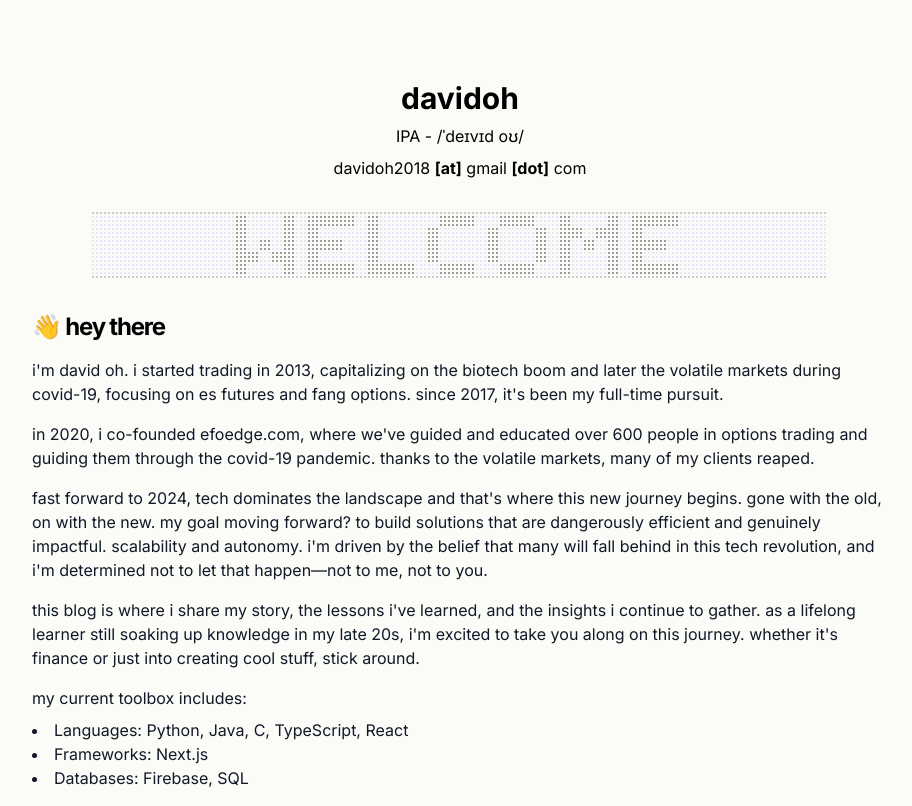
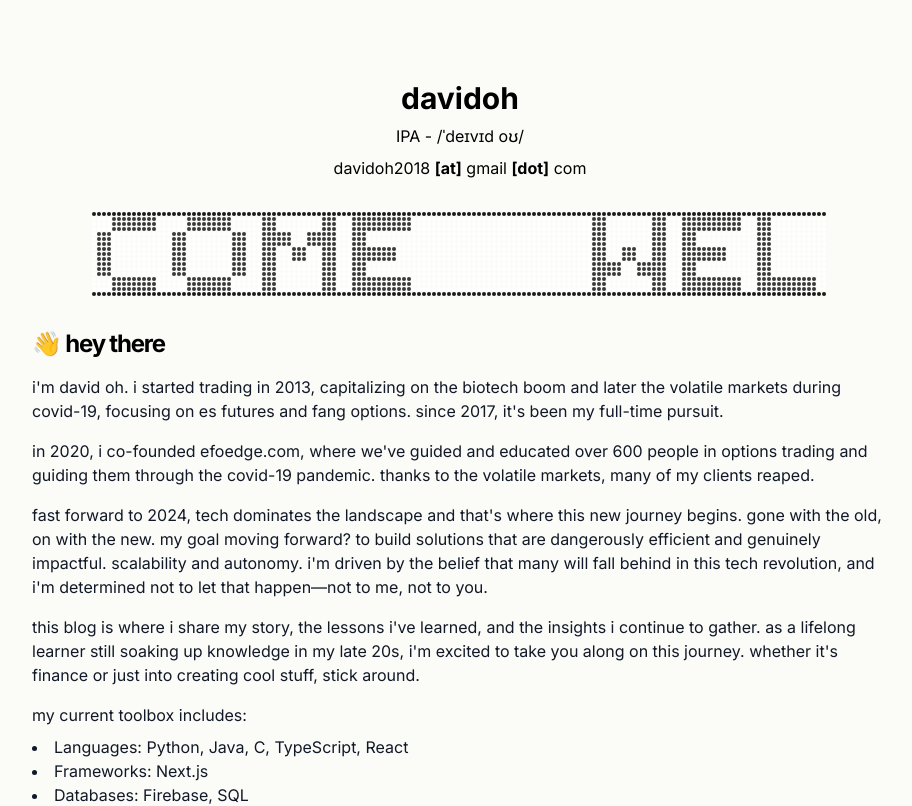
Before and after one commit to dkoh2018/itsdavidoh.com, a Next.js app: page / in a window 1280 px wide. Shown: the top 806 px of the page, without its empty margins (180-1092 px from the left). Built offline with nearby package versions, Linux system fonts and the light colour scheme.

Commit message:
made lightboard fixes

```diff
--- a/src/app/_components/lightboardsection.tsx
+++ b/src/app/_components/lightboardsection.tsx
@@ -1,17 +1,30 @@
 "use client";
 
-import { useState, useEffect } from "react";
+import { useState, useEffect, useCallback } from "react";
 import { LightBoard, PatternCell } from "./ui/lightboard";
 
-export default function LightBoardSection() {
+export function LightBoardSection() {
   const [controlledDrawState, setControlledDrawState] =
     useState<PatternCell>("2");
   const [controlledHoverState, setControlledHoverState] =
-    useState(true);
+    useState(false);
 
-  useEffect(() => {
-    console.log("LightBoardSection rendered");
-  }, []);
+  const cycleDrawState = () => {
+    setControlledDrawState((prev) => {
+      switch (prev) {
+        case "0":
+          return "1";
+        case "1":
+          return "2";
+        case "2":
+          return "3";
+        case "3":
+          return "0";
+        default:
+          return "0";
+      }
+    });
+  };
 
   return (
     <section className="text-center mb-8">
@@ -21,20 +34,18 @@ export default function LightBoardSection() {
           style={{ marginTop: "16px" }}
         >
           <LightBoard
+            text="WELCOME"
             rows={17}
-            lightSize={2}
-            gap={2}
-            text="WELCOME"
+            gap={1}
+            lightSize={4}
             font="default"
-            disableDrawing={false}
             updateInterval={150}
             colors={{
-              drawLine: "#000000",
+              background: "#1a1a1a",
+              textDim: "#3a3a3a",
+              drawLine: "#7a7a7a",
+              textBright: "#ffffff",
             }}
-            controlledDrawState={controlledDrawState}
-            onDrawStateChange={setControlledDrawState}
-            controlledHoverState={controlledHoverState}
-            onHoverStateChange={setControlledHoverState}
           />
         </div>
       </div>
--- a/src/app/page.tsx
+++ b/src/app/page.tsx
@@ -3,7 +3,7 @@ import { PostList } from "./_components/posts/post-list";
 import { getAllPosts, getRecentFive } from "../lib/api";
 import { Section } from "./_components/section";
 import Link from "next/link";
-import LightBoardSection from "./_components/lightboardsection";
+import { LightBoardSection } from "./_components/lightboardsection";
 
 export default function Index() {
   const allPosts = getAllPosts();
```
